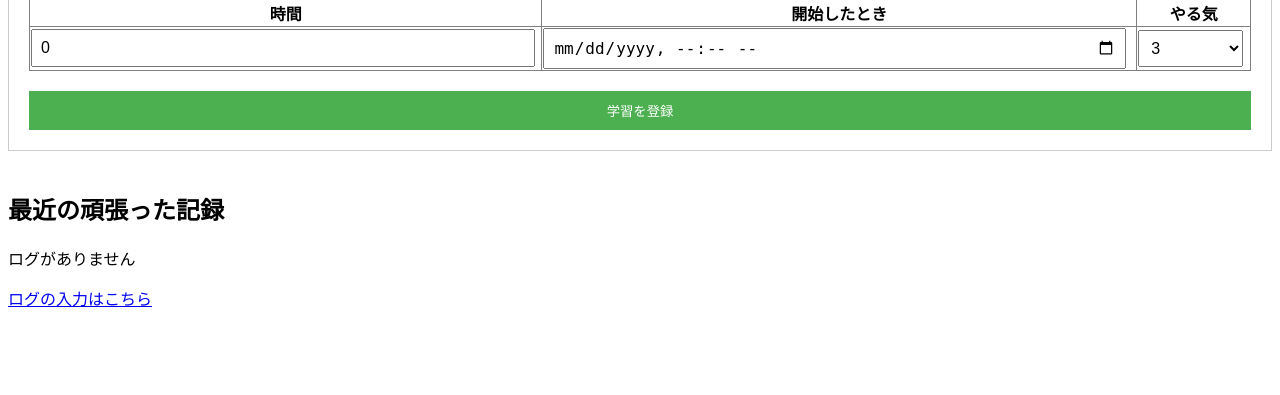
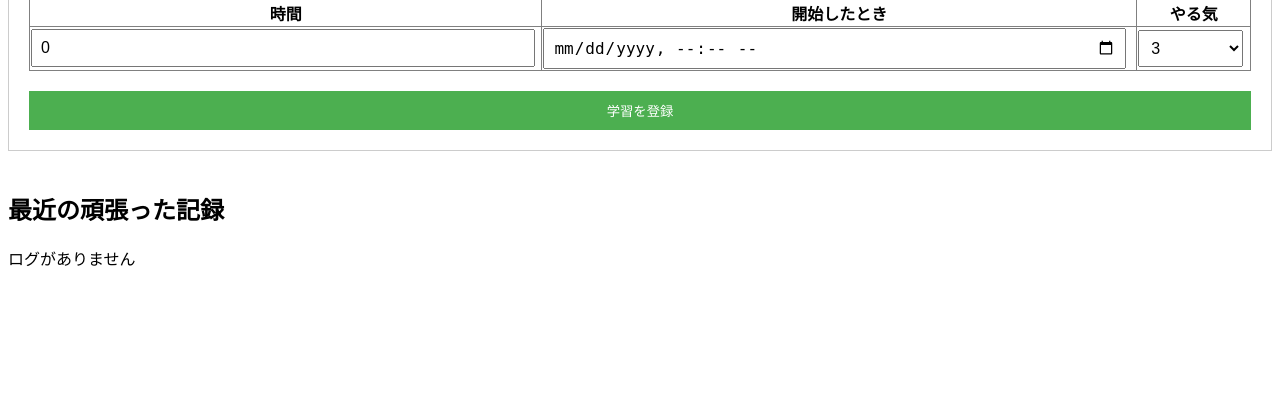
Before and after one commit to Kouki-Kasagawa/study_log_analysis, a Flask app: page / in a window 1280 px wide. Shown: the part 207-602 px from the top of the page. Run offline with Flask 3, Linux system fonts and the light colour scheme; data that the repository does not hold is empty.

Commit message:
ミスを修正

```diff
--- a/Todo/templates/index.html
+++ b/Todo/templates/index.html
@@ -131,6 +131,6 @@
         {% endif %}
     </div>
 
-    <a href="{{ url_for('logs') }}">ログの入力はこちら</a>
+
 </body>
 </html>
```
